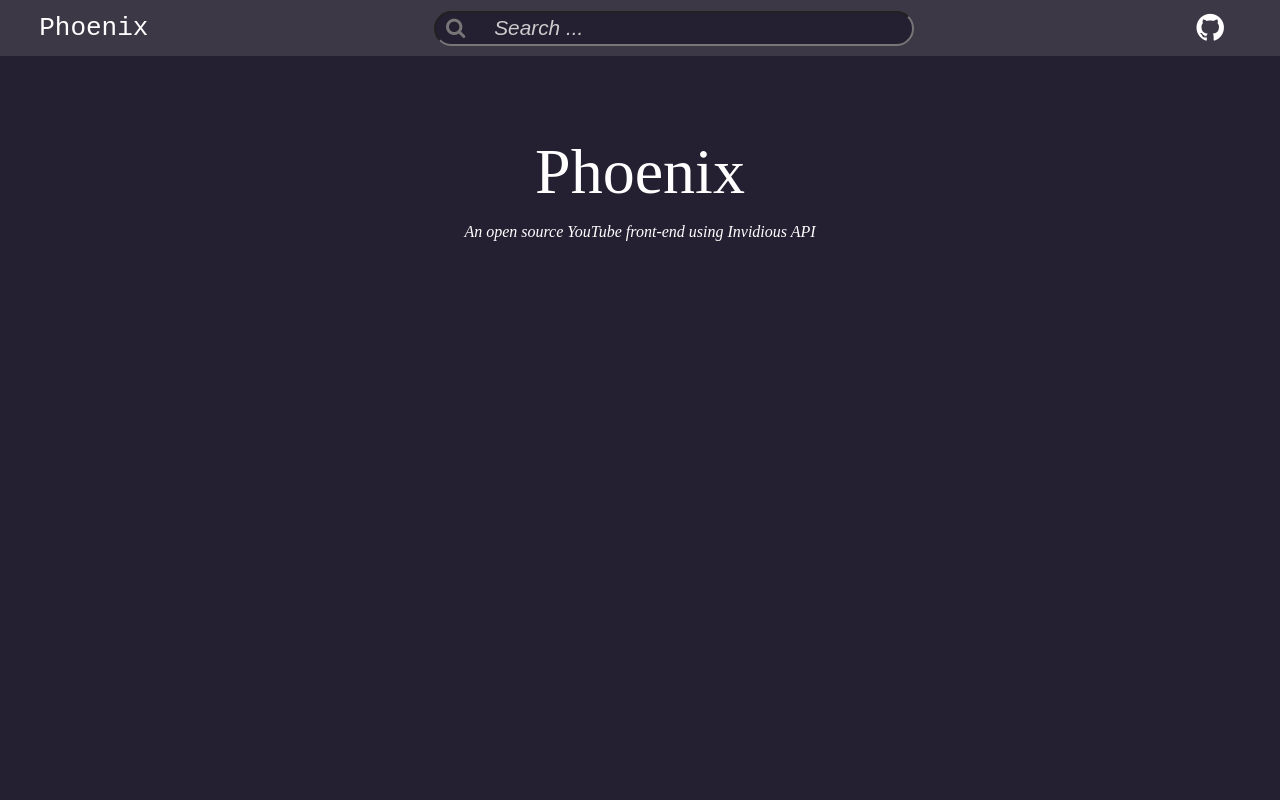
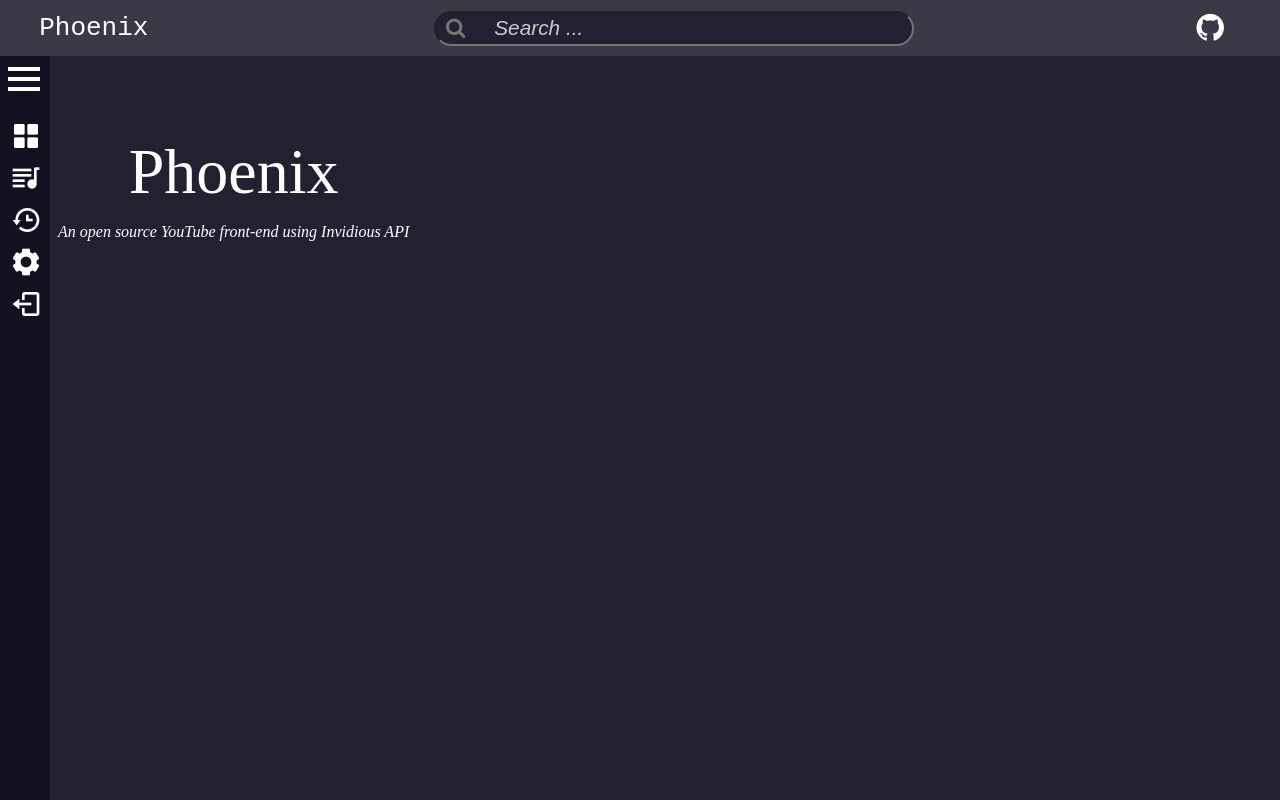
Before and after one commit to awesomeDev12/phoenix, a React (Vite) app: page / in a window 1280 px wide. Built offline with nearby package versions, Linux system fonts and the light colour scheme.

Commit message:
Add Side Bar Left

```diff
--- a/index.html
+++ b/index.html
@@ -4,6 +4,7 @@
     <meta charset="UTF-8" />
     <link rel="icon" type="image/svg+xml" href="/vite.svg" />
     <link rel="stylesheet" href="https://cdnjs.cloudflare.com/ajax/libs/font-awesome/4.7.0/css/font-awesome.min.css" />
+    <link rel="stylesheet" href="https://unpkg.com/boxicons@2.1.4/css/boxicons.min.css" />
     <meta name="viewport" content="width=device-width, initial-scale=1.0" />
     <title>Phoenix</title>
   </head>
--- a/src/apis/index.js
+++ b/src/apis/index.js
@@ -1,8 +1,9 @@
 import axios from "axios"
 
+const invidious_instance = "invidious.snopyta.org"
 
 const invidious = axios.create({
-  baseURL: "https://invidious.snopyta.org"
+  baseURL: "https://"+invidious_instance
 })
 
 
--- a/src/components/frontend.jsx
+++ b/src/components/frontend.jsx
@@ -6,13 +6,16 @@
 import { VideoPlayer } from "./video_player";
 import { WatchSuggestionsSideBar } from "./watch_suggestions.jsx"
 import { SearchExplore } from "./search_explore";
-import {HomePage} from "./homepage.jsx"
-import {HistorySideview} from "./history_sideview.jsx"
-import {PlaylistsSideview} from "./playlists_sideview.jsx"
+import { HomePage } from "./homepage.jsx"
+import { HistorySideview } from "./history_sideview.jsx"
+import { PlaylistsSideview } from "./playlists_sideview.jsx"
 import { styles } from "./styles";
 import "./style.css"
 import "./homepage_style.css"
 import "./video_player.css"
+import "./side_bar_left.css"
+import { SideBarLeft } from "./side_bar_left";
+
 
 
 const WatchPage = () => {
@@ -40,11 +43,17 @@
   console.log(page)
 
   return (
-    <div style={{marginTop:styles.topBar.height, paddingTop:"1em"}}>
+    <div style={{ marginTop: styles.topBar.height, paddingTop: "1em" }}>
       <TopBar />
-      { page.type === "WATCH_PAGE" && <WatchPage /> }
-      { page.type === "SEARCH_EXPLORE_PAGE" && <SearchExplore /> }
-      { page.type === "HOME_PAGE" && <HomePage />}
+
+      <div style={{ display: "flex" }}>
+        <SideBarLeft />
+        <div style={{marginLeft:"50px"}}>
+          {page.type === "WATCH_PAGE" && <WatchPage />}
+          {page.type === "SEARCH_EXPLORE_PAGE" && <SearchExplore />}
+          {page.type === "HOME_PAGE" && <HomePage />}
+        </div>
+      </div>
 
     </div>
 
--- a/src/components/homepage_style.css
+++ b/src/components/homepage_style.css
@@ -5,7 +5,9 @@
   display: flex;
   justify-content: center;
   align-items: center;
-  margin-top: auto;
+  /* margin-top: auto; */
+  width: 100%;
+  height: 100%;
 }
 
 .homepage-container {
--- /dev/null
+++ b/src/components/side_bar_left.css
@@ -0,0 +1,56 @@
+
+
+.side-bar-left {
+    position:fixed;
+
+    /* background: black; */
+    background: #140F21  ;
+    left:0px;
+    top: 55px;
+    height: 100vh;
+    width:50px;
+    z-index: 15;
+
+}
+
+.side-bar-left i {
+    font-size: 200%;
+}
+
+.side-bar-left .top i {
+    font-size: 300%;
+}
+
+.side-bar-left .nav-item {
+    margin-left: 0.5em;
+   font-size: 150%;
+}
+
+.side-bar-left ul {
+    position: relative;
+    left:-30px;
+}
+
+
+.side-bar-left ul li {
+    list-style-type: none;
+    display: flex;
+    margin-top:10px;
+    margin-bottom:10px;
+    user-select: none;
+}
+
+
+
+.side-bar-left ul li .tooltip{
+    font-size: 200%;
+    /* opacity: 0; */
+    display:none;
+
+}
+
+
+.side-bar-left ul li:hover .tooltip{
+    background: #444;
+    /* opacity: 1; */
+}
--- /dev/null
+++ b/src/components/side_bar_left.jsx
@@ -0,0 +1,82 @@
+import React from "react";
+import { useState } from "react";
+import { styles } from "./styles";
+
+const SideBarLeft = () => {
+
+  const [width,setWidth] = useState('50px')
+  const [navItemOpacity,setNavItemOpacity] = useState('0')
+
+  const handleToggleButton = () => {
+
+    console.log("Toggle SideBarLeft")
+
+    if (width === "50px"){
+      setWidth("170px")
+      setNavItemOpacity('1')
+    } else if( width === "170px"){
+      setWidth("50px")
+      setNavItemOpacity('0')
+    }
+
+
+  }
+
+
+  return (
+    <>
+      <div className="side-bar-left" style={{width:width}}>
+
+        <div className="top">
+          <div className="toggle-button">
+            <i onClick={() => { handleToggleButton() }} className="bx bx-menu" id="left-side-bar-toggle-btn" />
+          </div>
+        </div>
+
+        <ul>
+          <li>
+            <i className="bx bxs-grid-alt" />
+            <span className="nav-item" style={{opacity:navItemOpacity}}>Dashboard</span>
+
+            <span className="tooltip">Dashboard </span>
+          </li>
+
+          <li>
+
+            <i className="bx bxs-playlist" />
+            <span className="nav-item" style={{opacity:navItemOpacity}}>Playlists</span>
+
+            <span className="tooltip">Playlists </span>
+          </li>
+
+          <li>
+            <i className="bx bx-history" />
+            <span className="nav-item" style={{opacity:navItemOpacity}} >History</span>
+
+            <span className="tooltip">History</span>
+          </li>
+
+          <li>
+
+            <i className="bx bxs-cog" />
+            <span className="nav-item" style={{opacity:navItemOpacity}}>Settings</span>
+
+            <span className="tooltip">Settings</span>
+          </li>
+
+          <li>
+
+            <i className="bx bx-log-out" />
+            <span className="nav-item" style={{opacity:navItemOpacity}} >Logout</span>
+
+            <span className="tooltip">Logout</span>
+          </li>
+
+        </ul>
+
+      </div>
+    </>
+  )
+}
+
+export { SideBarLeft }
--- a/src/components/style.css
+++ b/src/components/style.css
@@ -101,6 +101,7 @@
     /* padding-left: 0.4em; */
   }
 }
+Settings
 
 
 @media (min-width: 576px) and (max-width: 1000px) {
--- a/src/components/styles.jsx
+++ b/src/components/styles.jsx
@@ -27,7 +27,8 @@
   zIndex: "999",
 }
 
-const styles = {
+
+let styles = {
   frontEnd: frontEnd,
   topBar: topBar,
   watchSuggestionSideBar: watchSuggestionSideBar,
```
